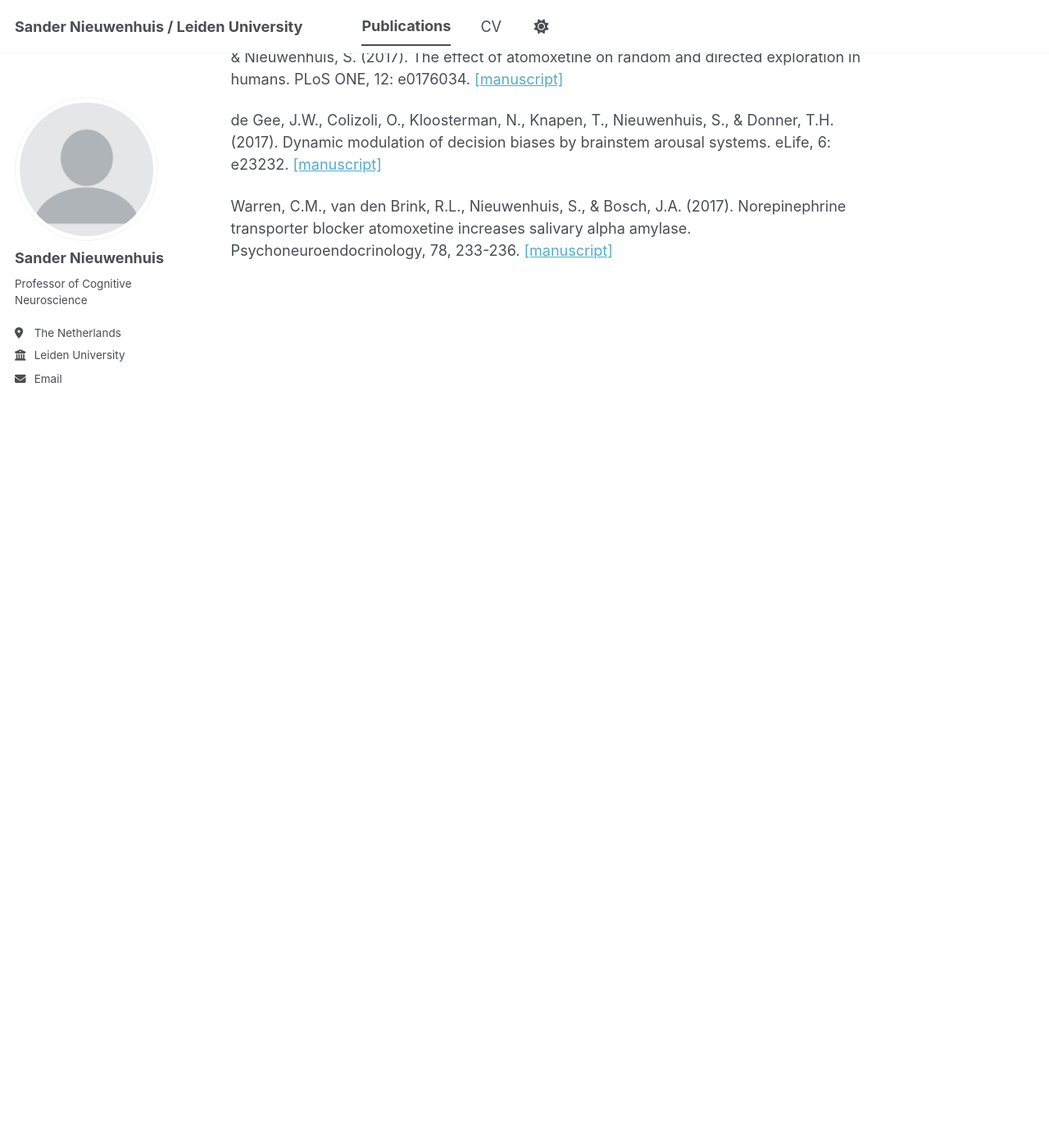
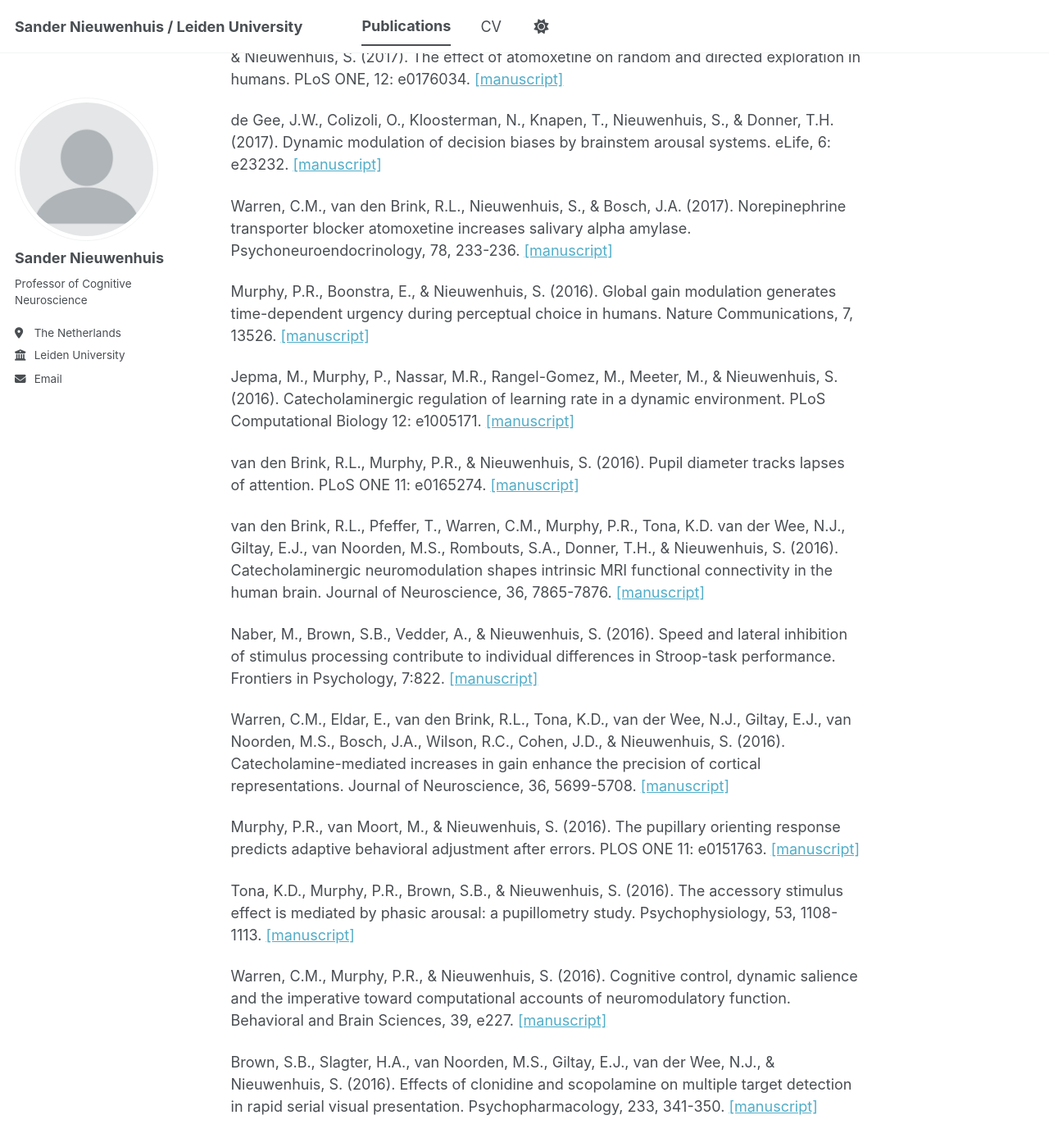
Before and after one commit to sander-nieuwenhuis/research, a Jekyll site: the page built from _pages/publications.md, in a window 1280 px wide and 1400 px high, scrolled down 3572 px. Shown: the whole window at 82% size. Built offline with Jekyll 4.4.1, drawn with Linux system fonts in a browser that asks for light colours; a script bundle is joined from its source files by our own code; library files that are not in the unit come from our copies; before the commit the page ends 3941 px from its top, so only the background shows below that.

Commit message:
Update publications.md

```diff
--- a/_pages/publications.md
+++ b/_pages/publications.md
@@ -78,3 +78,24 @@ Warren, C.M., Wilson, R.C., van der Wee, N.J., Giltay, E.J., van Noorden, M.S.,
 de Gee, J.W., Colizoli, O., Kloosterman, N., Knapen, T., Nieuwenhuis, S., & Donner, T.H. (2017). Dynamic modulation of decision biases by brainstem arousal systems. eLife, 6: e23232. [[manuscript]](https://sander-nieuwenhuis.github.io/research/assets/pdfs/deGee2017-eLife.pdf)
 
 Warren, C.M., van den Brink, R.L., Nieuwenhuis, S., & Bosch, J.A. (2017). Norepinephrine transporter blocker atomoxetine increases salivary alpha amylase. Psychoneuroendocrinology, 78, 233-236. [[manuscript]](https://sander-nieuwenhuis.github.io/research/assets/pdfs/Warren_PNEC.pdf)
+
+
+Murphy, P.R., Boonstra, E., & Nieuwenhuis, S. (2016). Global gain modulation generates time-dependent urgency during perceptual choice in humans. Nature Communications, 7, 13526. [[manuscript]](https://sander-nieuwenhuis.github.io/research/assets/pdfs/Murphy_NatComm.pdf)
+
+Jepma, M., Murphy, P., Nassar, M.R., Rangel-Gomez, M., Meeter, M., & Nieuwenhuis, S. (2016). Catecholaminergic regulation of learning rate in a dynamic environment. PLoS Computational Biology 12: e1005171. [[manuscript]](https://sander-nieuwenhuis.github.io/research/assets/pdfs/Jepma_PLoSCB.pdf)
+
+van den Brink, R.L., Murphy, P.R., & Nieuwenhuis, S. (2016). Pupil diameter tracks lapses of attention. PLoS ONE 11: e0165274. [[manuscript]](https://sander-nieuwenhuis.github.io/research/assets/pdfs/vandenBrink_PLoSONE.pdf)
+
+van den Brink, R.L., Pfeffer, T., Warren, C.M., Murphy, P.R., Tona, K.D. van der Wee, N.J., Giltay, E.J., van Noorden, M.S., Rombouts, S.A., Donner, T.H., & Nieuwenhuis, S. (2016). Catecholaminergic neuromodulation shapes intrinsic MRI functional connectivity in the human brain. Journal of Neuroscience, 36, 7865-7876. [[manuscript]](https://sander-nieuwenhuis.github.io/research/assets/pdfs/vandenBrink_2016_JN.pdf)
+
+Naber, M., Brown, S.B., Vedder, A., & Nieuwenhuis, S. (2016). Speed and lateral inhibition of stimulus processing contribute to individual differences in Stroop-task performance. Frontiers in Psychology, 7:822. [[manuscript]](https://sander-nieuwenhuis.github.io/research/assets/pdfs/Naber_2016_Frontiers.pdf)
+
+Warren, C.M., Eldar, E., van den Brink, R.L., Tona, K.D., van der Wee, N.J., Giltay, E.J., van Noorden, M.S., Bosch, J.A., Wilson, R.C., Cohen, J.D., & Nieuwenhuis, S. (2016). Catecholamine-mediated increases in gain enhance the precision of cortical representations. Journal of Neuroscience, 36, 5699-5708. [[manuscript]](https://sander-nieuwenhuis.github.io/research/assets/pdfs/Warren_2016_JN.pdf)
+
+Murphy, P.R., van Moort, M., & Nieuwenhuis, S. (2016). The pupillary orienting response predicts adaptive behavioral adjustment after errors. PLOS ONE 11: e0151763. [[manuscript]](https://sander-nieuwenhuis.github.io/research/assets/pdfs/Murphy_2016_PLOSONE.pdf)
+
+Tona, K.D., Murphy, P.R., Brown, S.B., & Nieuwenhuis, S. (2016). The accessory stimulus effect is mediated by phasic arousal: a pupillometry study. Psychophysiology, 53, 1108-1113. [[manuscript]](https://sander-nieuwenhuis.github.io/research/assets/pdfs/Tona_2016_Psychophys.pdf)
+
+Warren, C.M., Murphy, P.R., & Nieuwenhuis, S. (2016). Cognitive control, dynamic salience and the imperative toward computational accounts of neuromodulatory function. Behavioral and Brain Sciences, 39, e227. [[manuscript]](https://sander-nieuwenhuis.github.io/research/assets/pdfs/Warren_BBS_commentary.pdf)
+
+Brown, S.B., Slagter, H.A., van Noorden, M.S., Giltay, E.J., van der Wee, N.J., & Nieuwenhuis, S. (2016). Effects of clonidine and scopolamine on multiple target detection in rapid serial visual presentation. Psychopharmacology, 233, 341-350. [[manuscript]](https://sander-nieuwenhuis.github.io/research/assets/pdfs/Brown_2016_PP.pdf)
```
